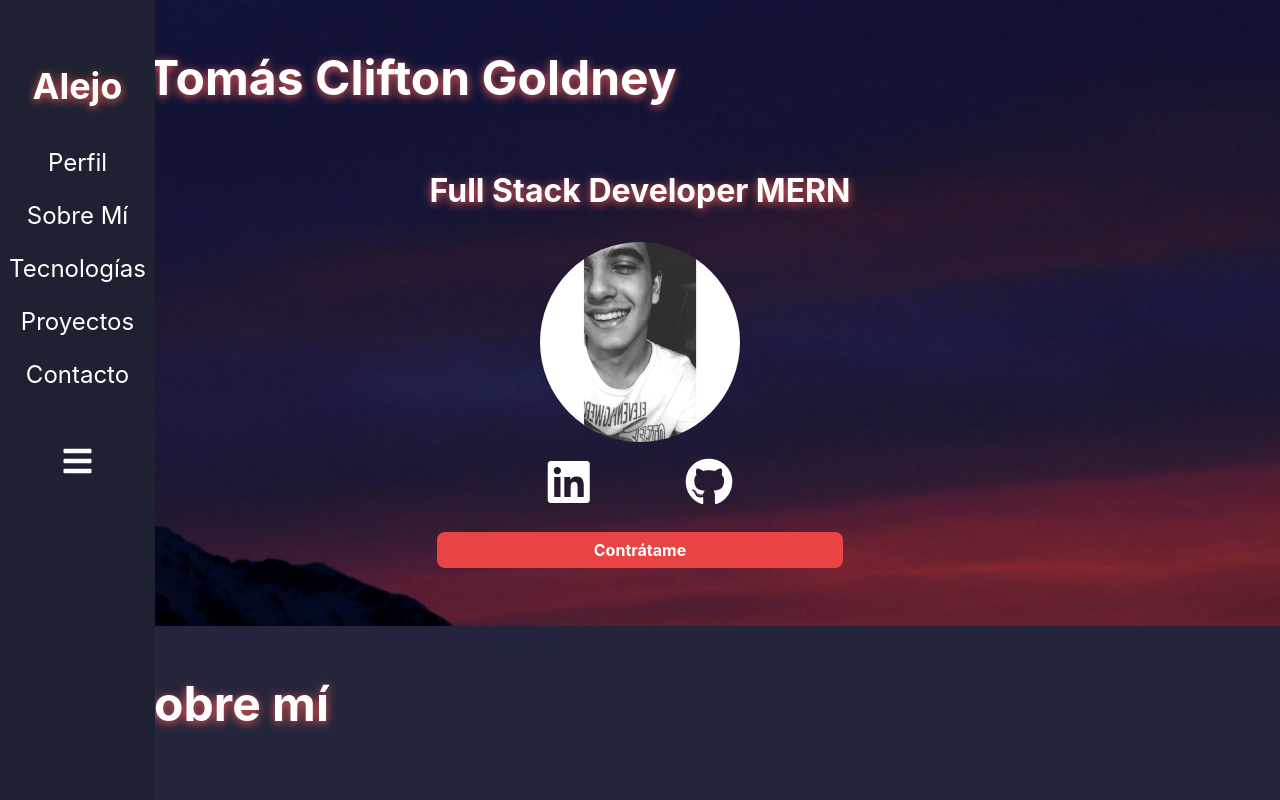
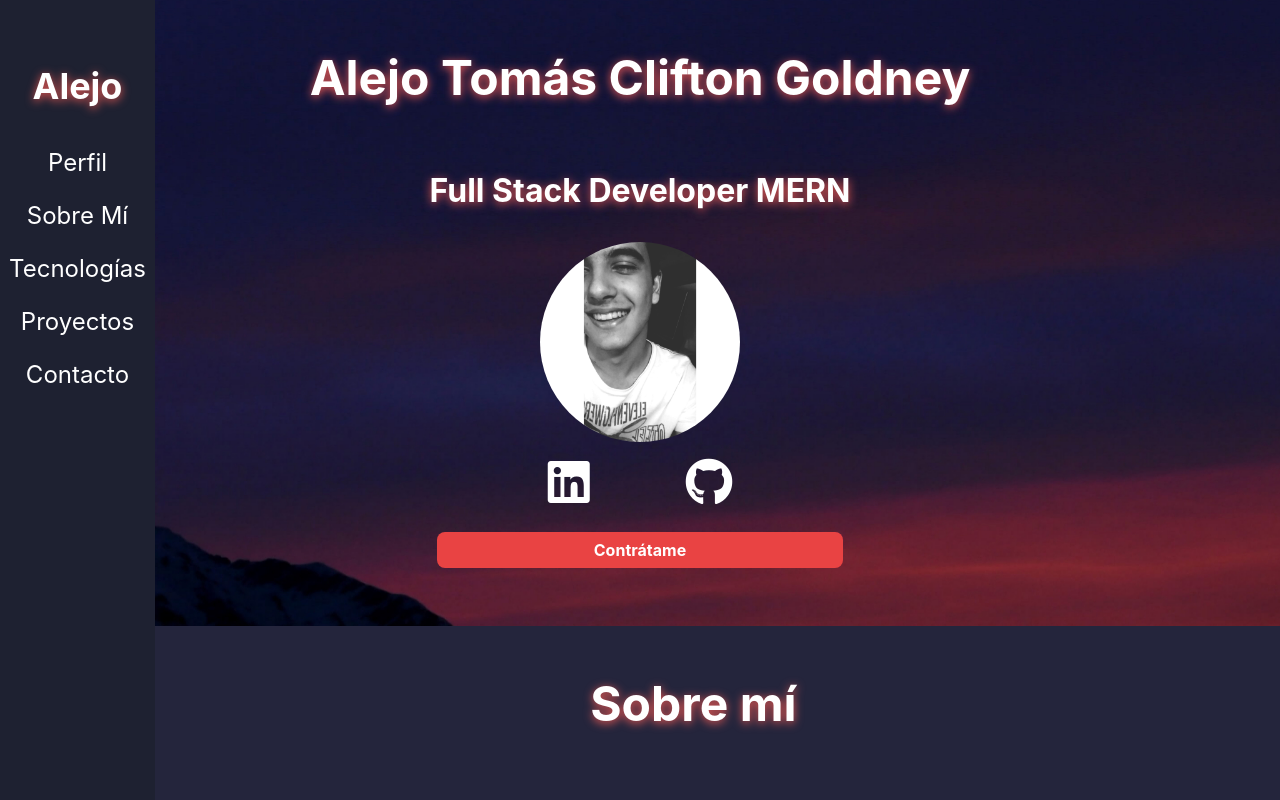
Before and after one commit to AlejoClifton/Portfolio, a React (Create React App) app: page / in a window 1280 px wide. Shown: the top 800 px of the page. Built offline with nearby package versions, Linux system fonts and the light colour scheme.

Commit message:
Portfolio 1.4

```diff
--- a/src/styles/general.scss
+++ b/src/styles/general.scss
@@ -70,9 +70,6 @@
 }
 
 @media screen and (min-width: 992px) {
-    .title {
-        text-align: left;
-    }
     .title2 {
         font-size: 2em;
     }
--- a/src/views/NavBar/navBar.scss
+++ b/src/views/NavBar/navBar.scss
@@ -69,5 +69,8 @@
             height: 100%;
             display: flex;
         }
+        i{
+            display: none;
+        }
     }
 }
```
